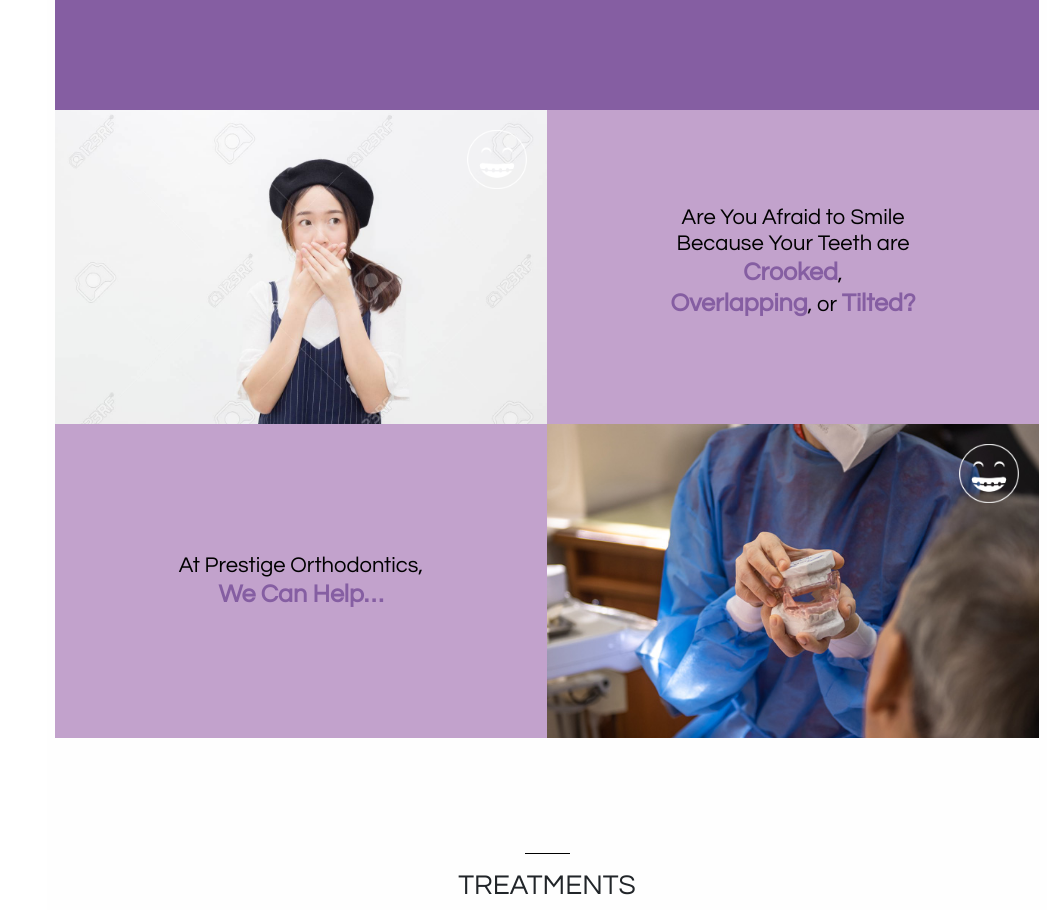
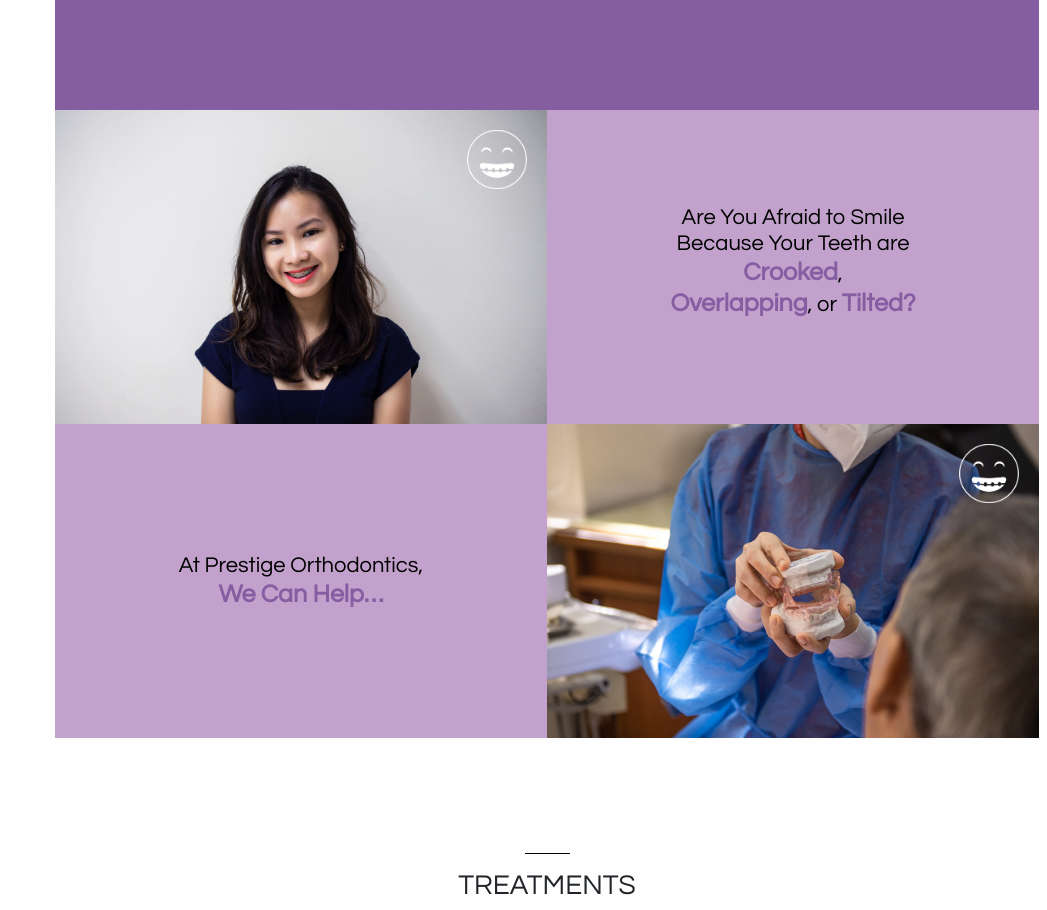
Before and after one commit to phisoft/prestigeortho-web, a plain HTML site: page index.html in a window 1280 px wide. Shown: the part 802-1712 px from the top of the page, without its empty margins (233-1280 px from the left). Drawn offline with Linux system fonts and the light colour scheme.

Commit message:
Update home image

```diff
--- a/css/style.css
+++ b/css/style.css
@@ -1369,7 +1369,7 @@ html {
 
 .ws-bg121 {
   color: white;
-  background-image: url(../images/home/cover-mouth.jpg);
+  background-image: url(../images/home/home1.jpg);
   background-repeat: no-repeat;
   background-position: center;
   background-size: cover;
```
Also changed, not shown: images/home/home1.jpg (added).
